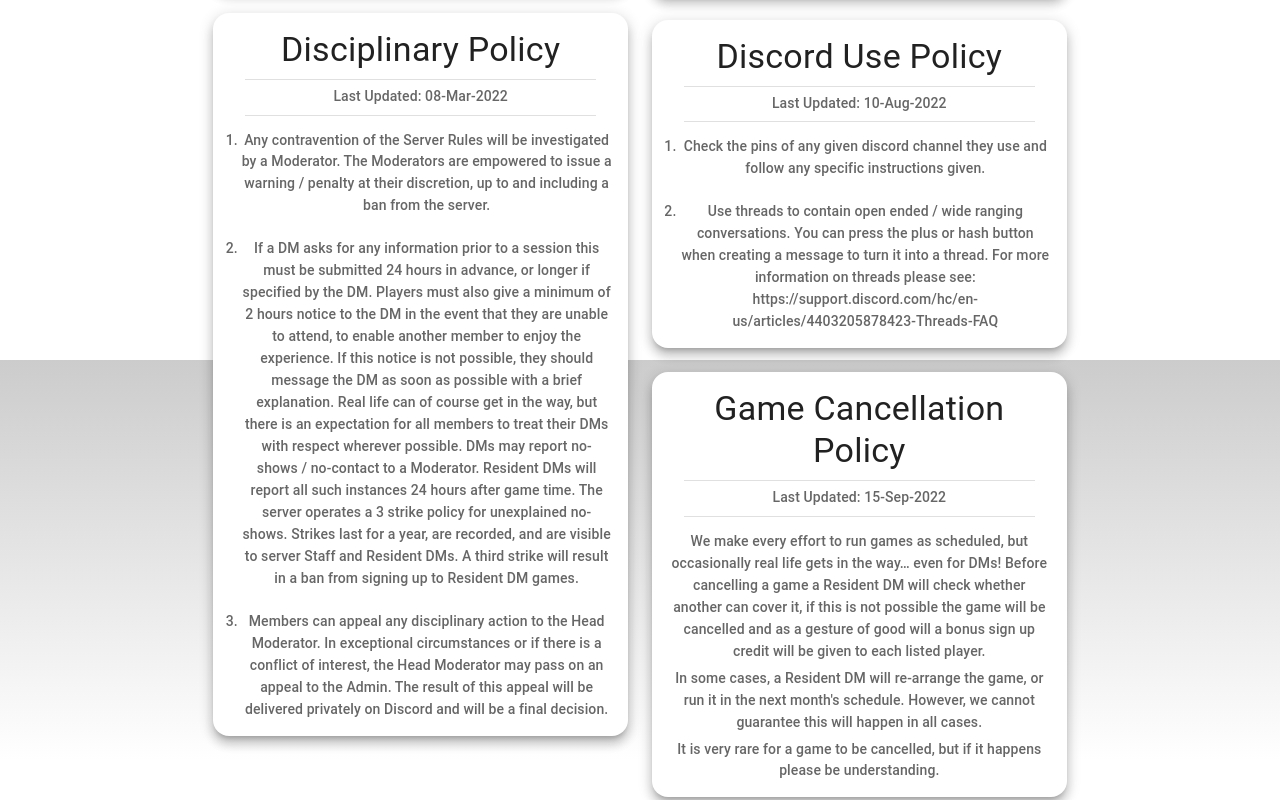
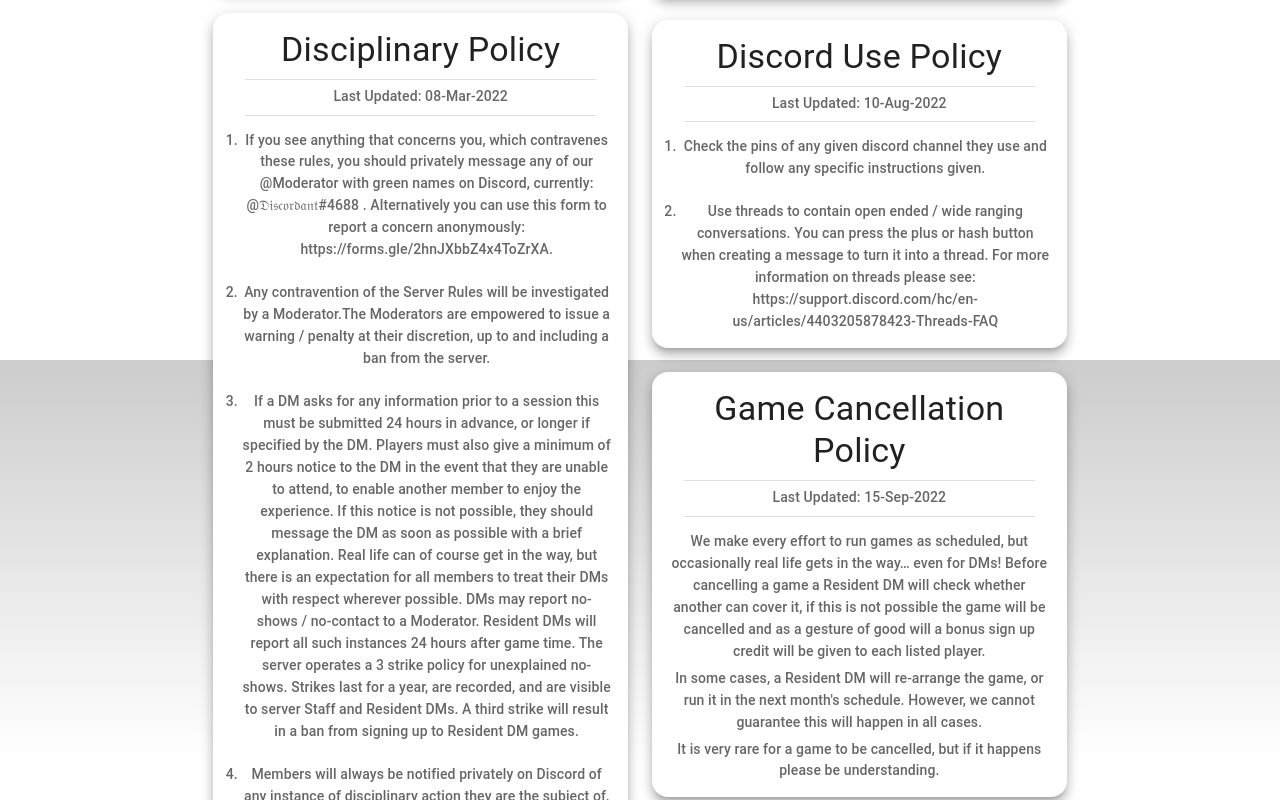
Before and after one commit to MykeMyke/TridenGamesWebsite, a React (Create React App) app: page /policies in a window 1280 px wide. Shown: the part 1240-2040 px from the top of the page. Built offline with nearby package versions, Linux system fonts and the light colour scheme.

Commit message:
Updated Disciplinary Policy

```diff
--- a/src/data/policies.js
+++ b/src/data/policies.js
@@ -18,9 +18,11 @@ export const policies = [
     name: "Disciplinary Policy",
     updated: "08-Mar-2022",
     points: [
-      "Any contravention of the Server Rules will be investigated by a Moderator.  The Moderators are empowered to issue a warning / penalty at their discretion, up to and including a ban from the server.",
+      "If you see anything that concerns you, which contravenes these rules, you should privately message any of our @Moderator with green names on Discord, currently:  @𝔇𝔦𝔰𝔠𝔬𝔯𝔡𝔞𝔫𝔱#4688 . Alternatively you can use this form to report a concern anonymously: https://forms.gle/2hnJXbbZ4x4ToZrXA.",
+      "Any contravention of the Server Rules will be investigated by a Moderator.The Moderators are empowered to issue a warning / penalty at their discretion, up to and including a ban from the server.",
       "If a DM asks for any information prior to a session this must be submitted 24 hours in advance, or longer if specified by the DM.  Players must also give a minimum of 2 hours notice to the DM in the event that they are unable to attend, to enable another member to enjoy the experience. If this notice is not possible, they should message the DM as soon as possible with a brief explanation.  Real life can of course get in the way, but there is an expectation for all members to treat their DMs with respect wherever possible. DMs may report no-shows / no-contact to a Moderator.  Resident DMs will report all such instances 24 hours after game time.  The server operates a 3 strike policy for unexplained no-shows.  Strikes last for a year, are recorded, and are visible to server Staff and Resident DMs.  A third strike will result in a ban from signing up to Resident DM games.",
-      "Members can appeal any disciplinary action to the Head Moderator. In exceptional circumstances or if there is a conflict of interest, the Head Moderator may pass on an appeal to the Admin. The result of this appeal will be delivered privately on Discord and will be a final decision.",
+      "Members will always be notified privately on Discord of any instance of disciplinary action they are the subject of, citing the incident and penalty.  We are still in the process of clarifying a couple of points to ensure that all games keep running smoothly.",
+      "Members can appeal any disciplinary action to the Head Moderator.In exceptional circumstances or if there is a conflict of interest, the Head Moderator may pass on an appeal to the Admin.The result of this appeal will be delivered privately on Discord and will be a final decision.",
     ],
     numbered: "yes",
   },
```
